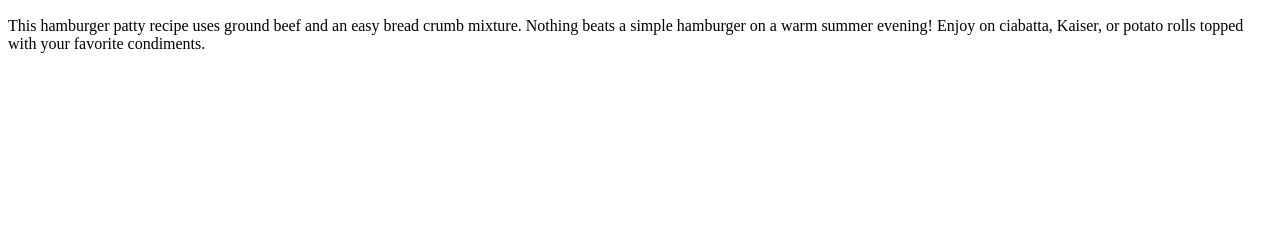
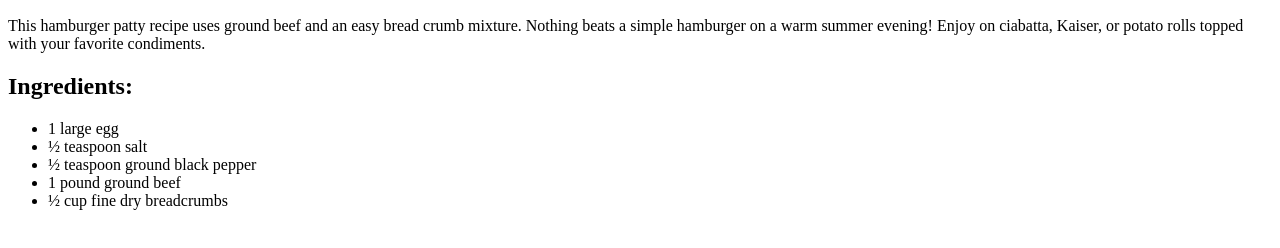
Before and after one commit to i-am-ender/odin-recipes, a plain HTML site: page recipes/burger.html in a window 1280 px wide. Shown: the part 460-708 px from the top of the page. Drawn offline with Linux system fonts and the light colour scheme.

Commit message:
Add ingredients list

```diff
--- a/recipes/burger.html
+++ b/recipes/burger.html
@@ -13,5 +13,13 @@
     <p>
         This hamburger patty recipe uses ground beef and an easy bread crumb mixture. Nothing beats a simple hamburger on a warm summer evening! Enjoy on ciabatta, Kaiser, or potato rolls topped with your favorite condiments.
     </p>
+        <h2>Ingredients:</h2>
+    <ul>
+        <li>1 large egg</li>
+        <li>&frac12; teaspoon salt</li>
+        <li>&frac12; teaspoon ground black pepper</li>
+        <li>1 pound ground beef</li>
+        <li>&frac12; cup fine dry breadcrumbs</li>
+    </ul>
 </body>
 </html>
```
